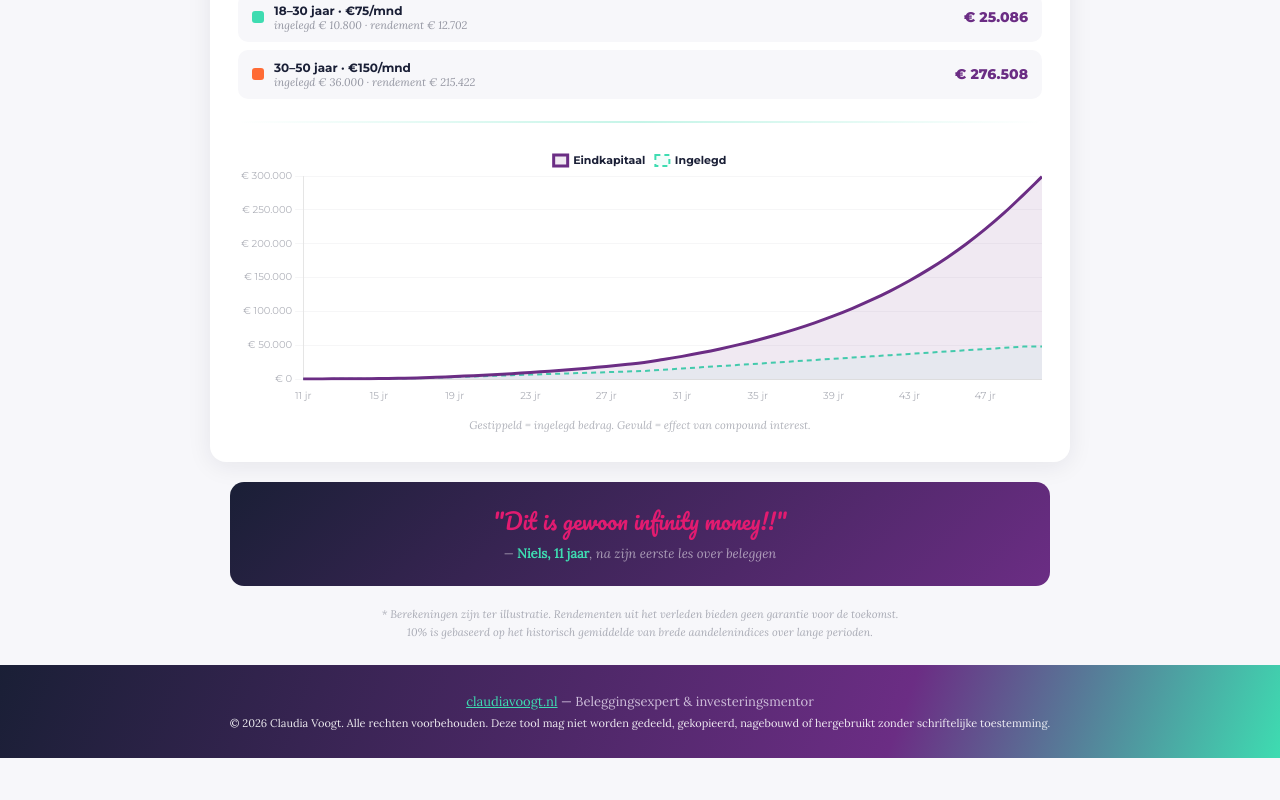
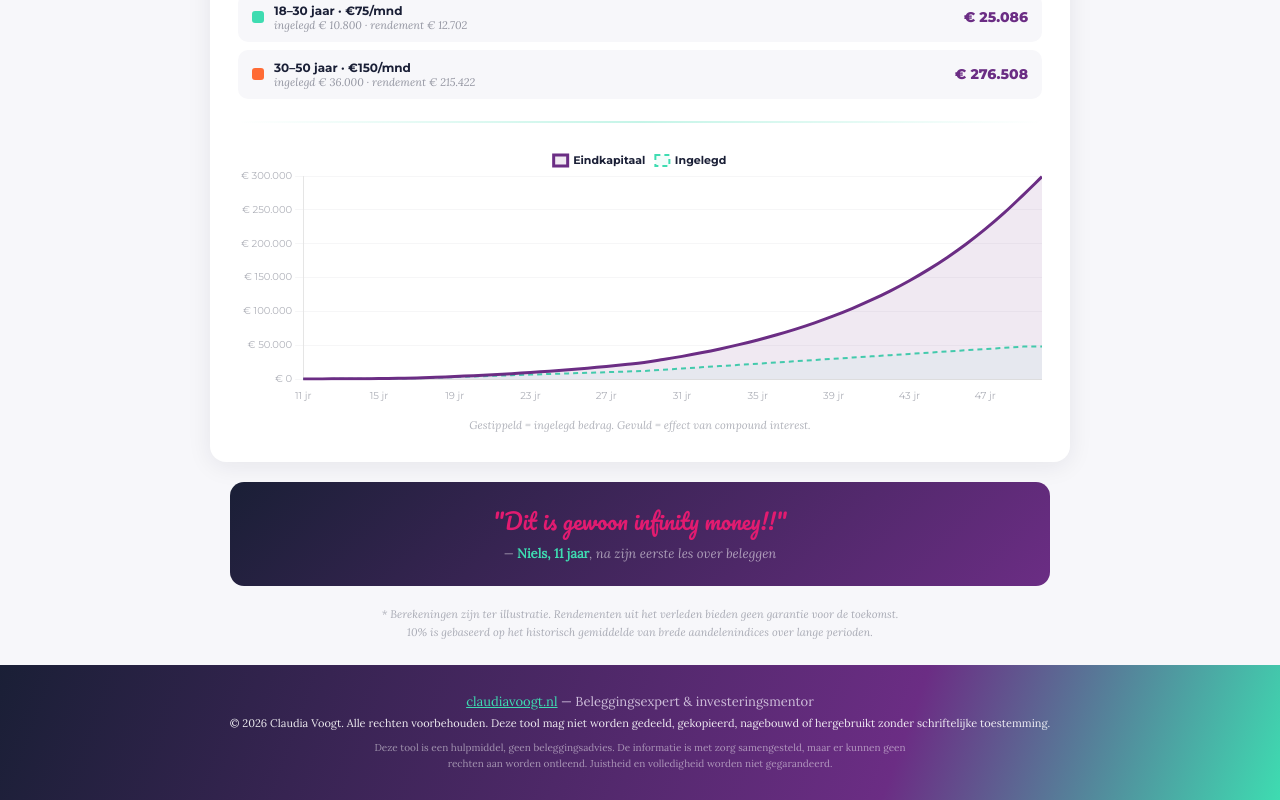
Before and after one commit to claudiavoogt/infinitiy-moneycalculator-GF, a Next.js app: page / in a window 1280 px wide. Shown: the part 2192-2992 px from the top of the page. Before the commit the page ends 2950 px from the top, so only its background shows below. Built offline with nearby package versions, Linux system fonts and the light colour scheme.

Commit message:
Disclaimer toegevoegd aan footer

```diff
--- a/app/page.tsx
+++ b/app/page.tsx
@@ -218,6 +218,7 @@ export default function MijnTool() {
         .gf-footer { background: linear-gradient(110deg,#1A1F36,#6B2D84 70%,#3EDCB1); padding: 28px 20px; text-align: center; margin-top: 4px; }
         .gf-footer p { color: #cdbcd9; font-size: 13px; margin: 0; font-family: 'Lora', serif; }
         .gf-footer p.gf-footer-copy { margin-top: 6px; color: #ffffff; opacity: 0.9; font-size: 11px; }
+        .gf-footer p.gf-footer-disclaimer { margin-top: 10px; color: rgba(255,255,255,0.5); font-size: 10px; line-height: 1.6; max-width: 560px; margin-left: auto; margin-right: auto; }
         .gf-footer a { color: #3EDCB1; text-decoration: underline; }
       `}</style>
 
@@ -379,6 +380,9 @@ export default function MijnTool() {
         <p className="gf-footer-copy">
           © 2026 Claudia Voogt. Alle rechten voorbehouden. Deze tool mag niet worden gedeeld, gekopieerd, nagebouwd of hergebruikt zonder schriftelijke toestemming.
         </p>
+        <p className="gf-footer-disclaimer">
+          Deze tool is een hulpmiddel, geen beleggingsadvies. De informatie is met zorg samengesteld, maar er kunnen geen rechten aan worden ontleend. Juistheid en volledigheid worden niet gegarandeerd.
+        </p>
       </footer>
     </>
   );
```
